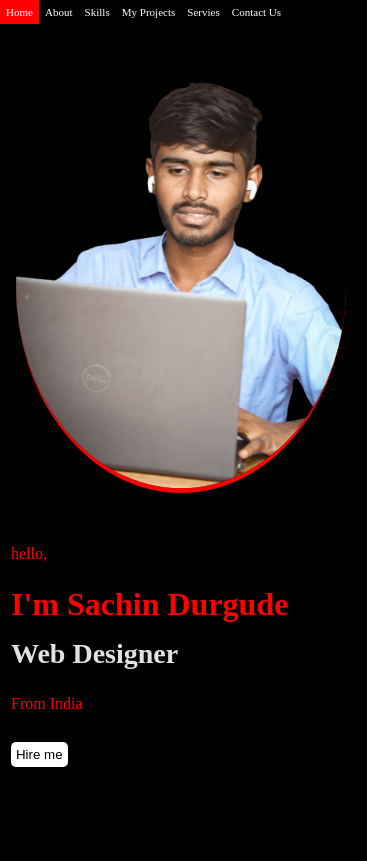
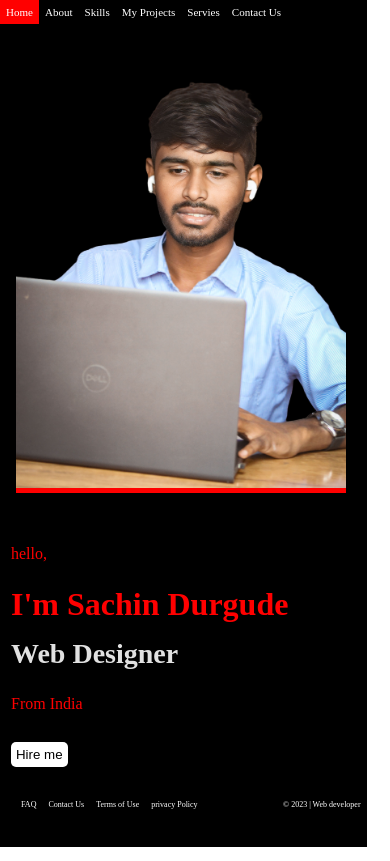
Before and after one commit to sachin2503/Myportfollio, a plain HTML site: page index.html in a window 390 px wide. Drawn offline with Linux system fonts and the light colour scheme.

Commit message:
Update index.html

```diff
--- a/index.html
+++ b/index.html
@@ -170,7 +170,7 @@ footer a:hover{
     background-color: black;
         /* position: relative; */
         width: 94vw;
-        height: 102vh;
+        height: auto;
         /* display: flex; */
         /* background-image: url(./Images/world1.jpg); */
 }
@@ -187,7 +187,7 @@ img{
     margin-top: 5rem;
     margin-left: 1rem;
     width: 90%;
-    border-radius: 50%;
+
     border-bottom: 5px red solid;
 
 }
@@ -217,7 +217,7 @@ footer a {
     font-size: 0.5rem;
     text-align: end;
     float: left;
-    color: rgb(0, 0, 0);
+    color: rgb(255, 255, 255);
 }
 .copyright{
     float: right;
@@ -228,6 +228,7 @@ footer {
    text-align: center;
    margin-left: 15px;
     overflow: hidden;
+    padding-bottom: 2rem;
 }
 footer a:hover{
     background-color: rgb(8, 0, 0);
```
